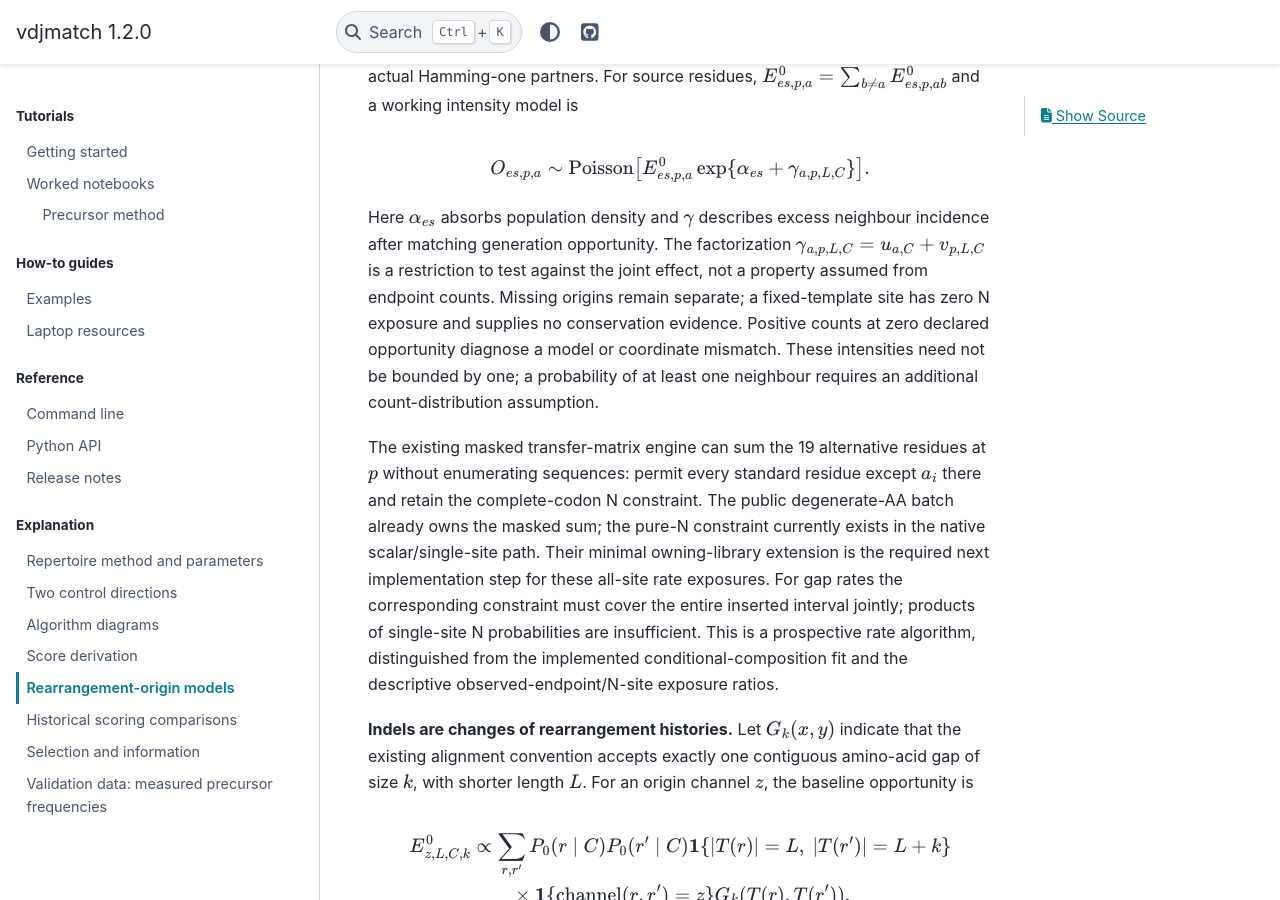
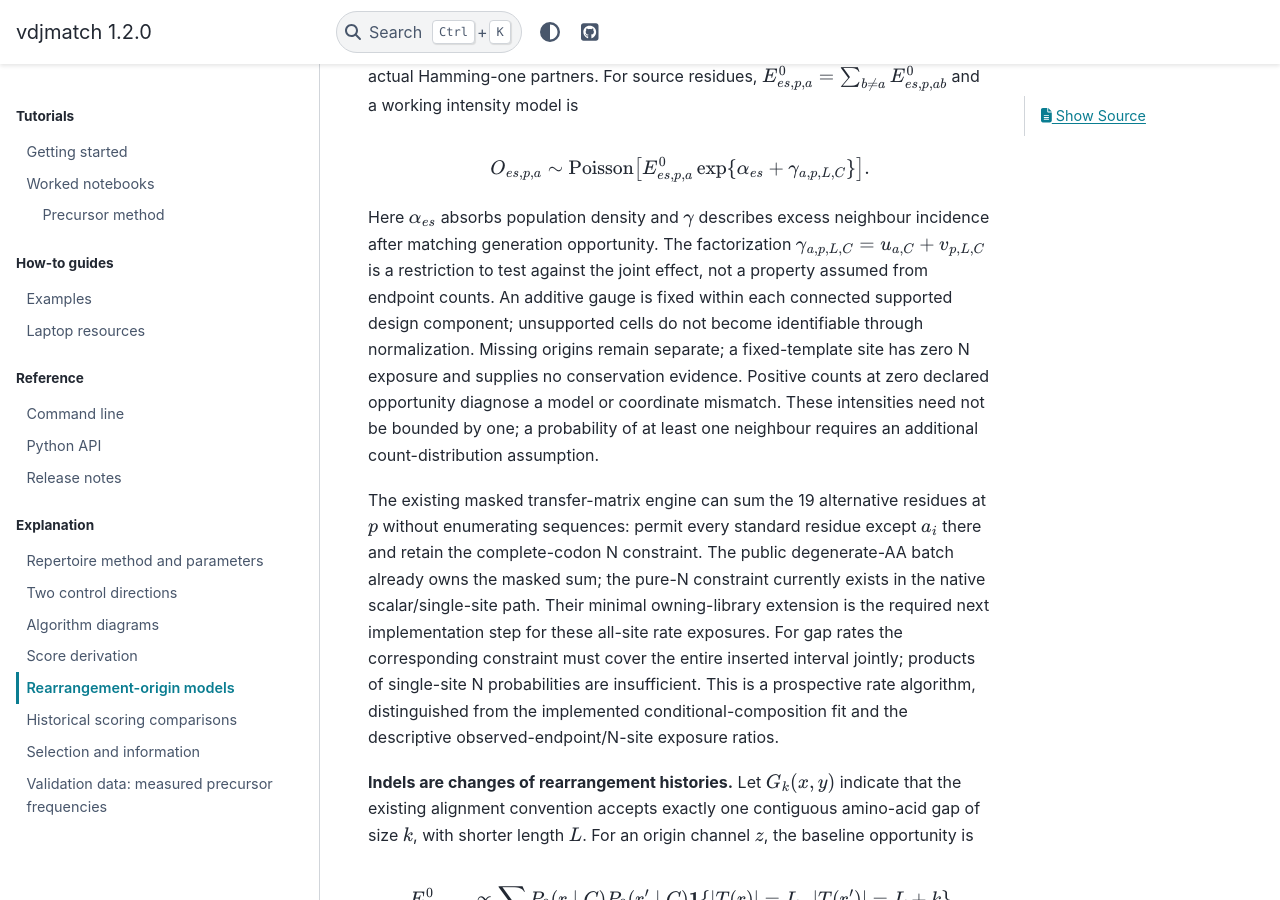
Before and after one commit to antigenomics/vdjmatch, a Sphinx documentation site: the page built from docs/rearrangement-origin.rst, in a window 1280 px wide and 900 px high, scrolled down 11449 px. Built offline with Sphinx 7.4.7 and the PyData theme 0.15.4, drawn with Linux system fonts in a browser that asks for light colours; pages that are not in the unit, such as notebooks, are missing from menus.

Commit message:
State rate-model support and additive gauge explicitly

```diff
--- a/docs/rearrangement-origin.rst
+++ b/docs/rearrangement-origin.rst
@@ -598,7 +598,9 @@ Here :math:`\alpha_{es}` absorbs population density and :math:`\gamma`
 describes excess neighbour incidence after matching generation
 opportunity. The factorization
 :math:`\gamma_{a,p,L,C}=u_{a,C}+v_{p,L,C}` is a restriction to test
-against the joint effect, not a property assumed from endpoint counts.
+against the joint effect, not a property assumed from endpoint counts. An additive gauge is fixed
+within each connected supported design component; unsupported cells do not
+become identifiable through normalization.
 Missing origins remain separate; a fixed-template site has zero N
 exposure and supplies no conservation evidence. Positive counts at zero
 declared opportunity diagnose a model or coordinate mismatch. These
```
